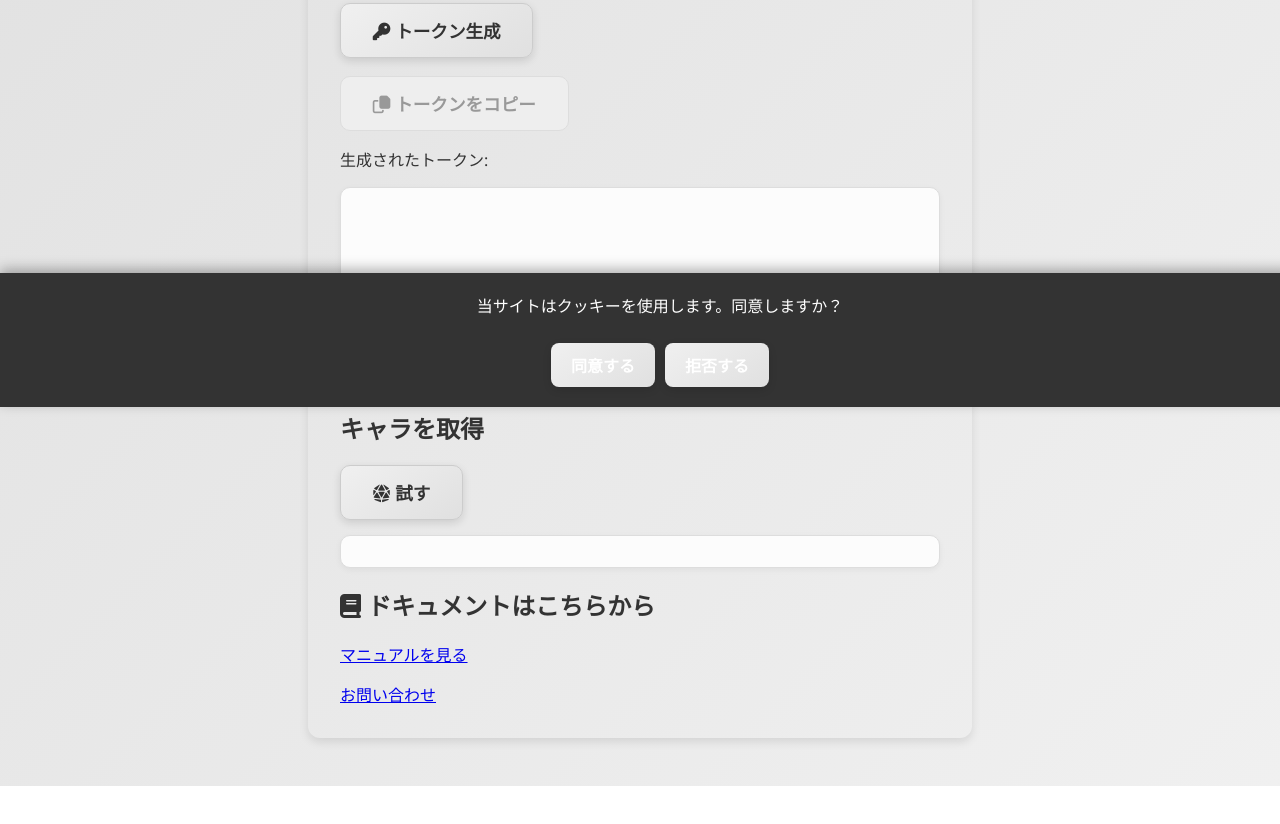
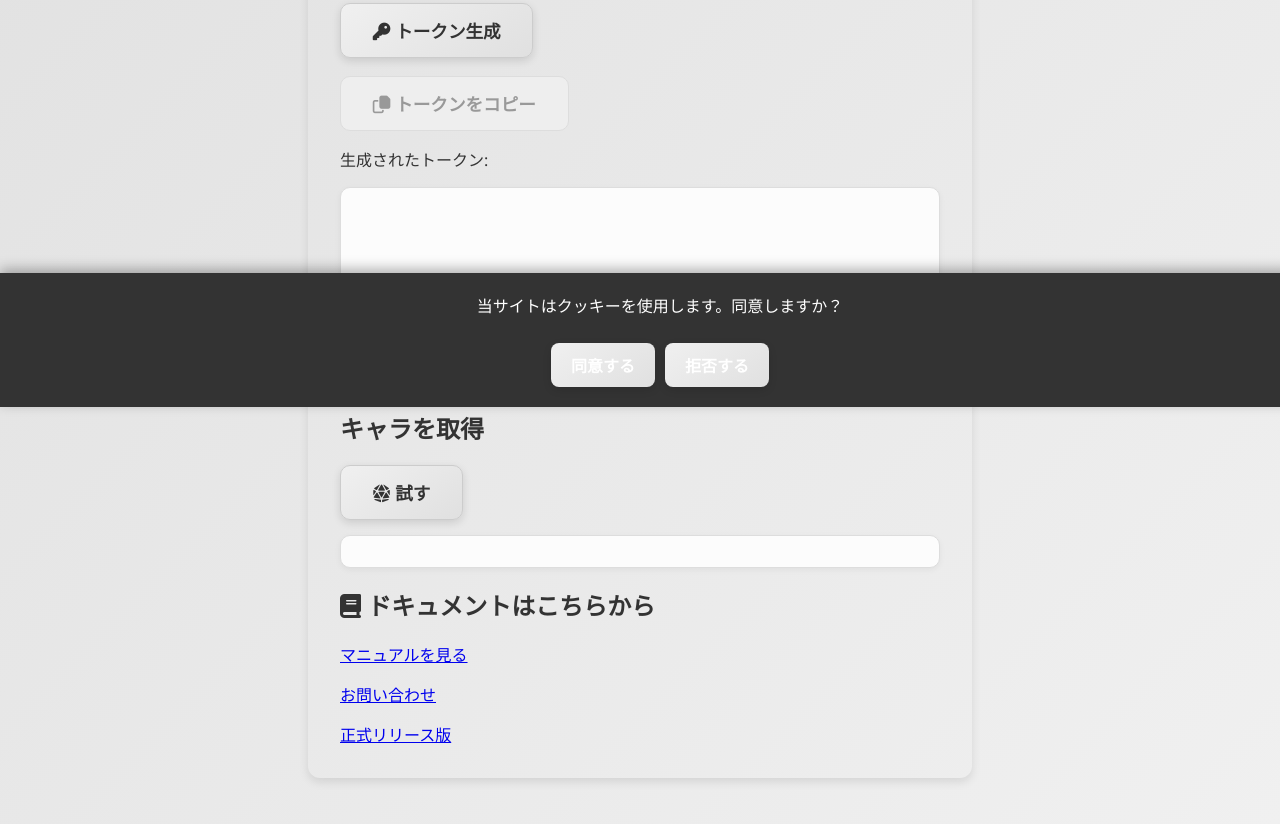
Before and after one commit to tanuki276/BrawlChara-beta, a website: page public/index.html in a window 1280 px wide. Shown: the part 393-1217 px from the top of the page. Before the commit the page ends 1179 px from the top, so only its background shows below. Drawn offline with Linux system fonts and the light colour scheme.

Commit message:
index.html の更新

```diff
--- a/public/index.html
+++ b/public/index.html
@@ -143,6 +143,15 @@
   <p>
     <a href="https://a-b-c.vercel.app/" target="_blank" rel="noopener noreferrer">お問い合わせ</a>
   </p>
+  <p>
+    <a
+      href="https://api-brawlstars-character.vercel.app/"
+      target="_blank"
+      rel="noopener noreferrer"
+      >正式リリース版</a
+    >
+  </p>
+  <p>
   <div id="cookieConsent">
     当サイトはクッキーを使用します。同意しますか？
     <div class="button-container">
```
